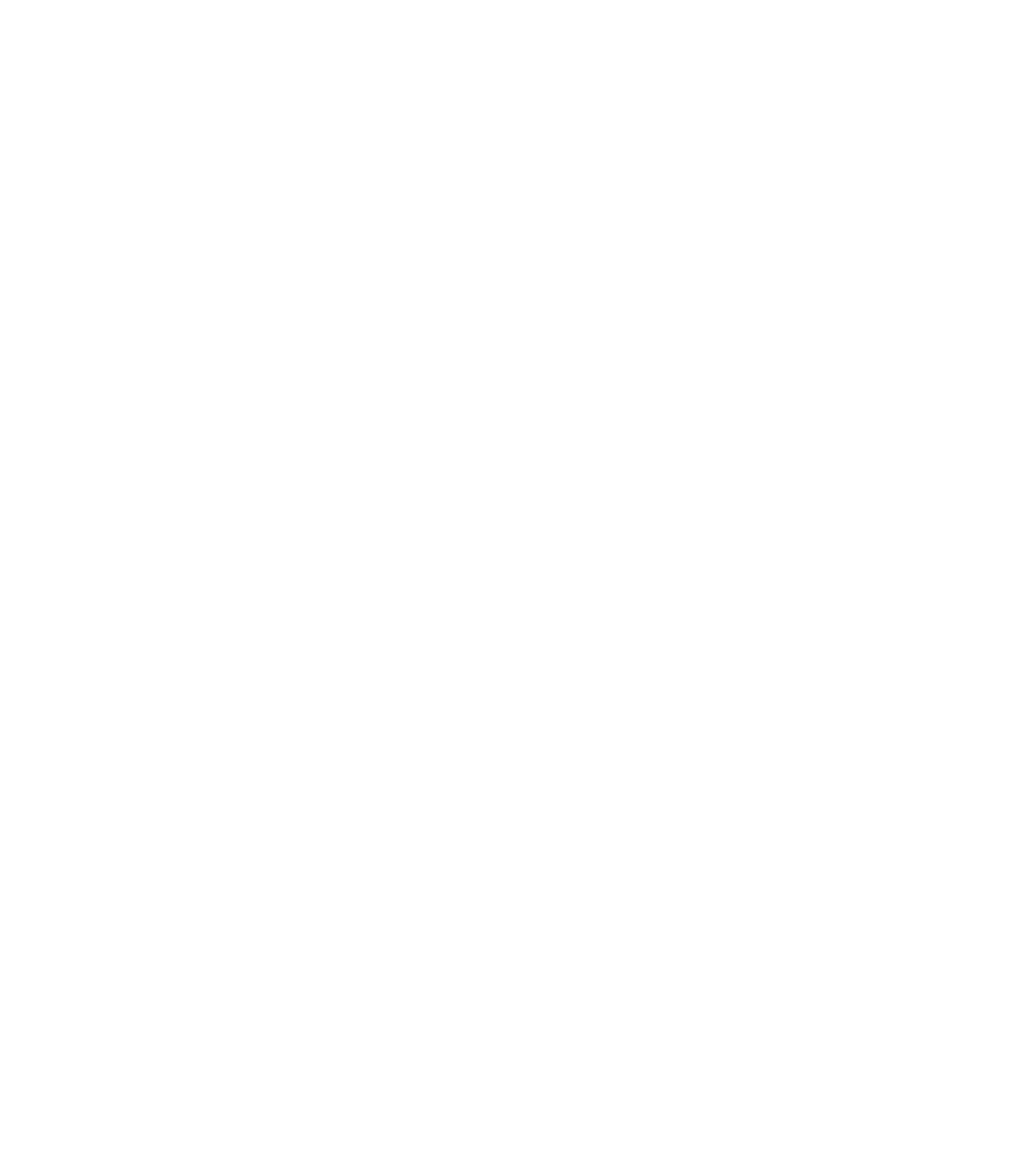
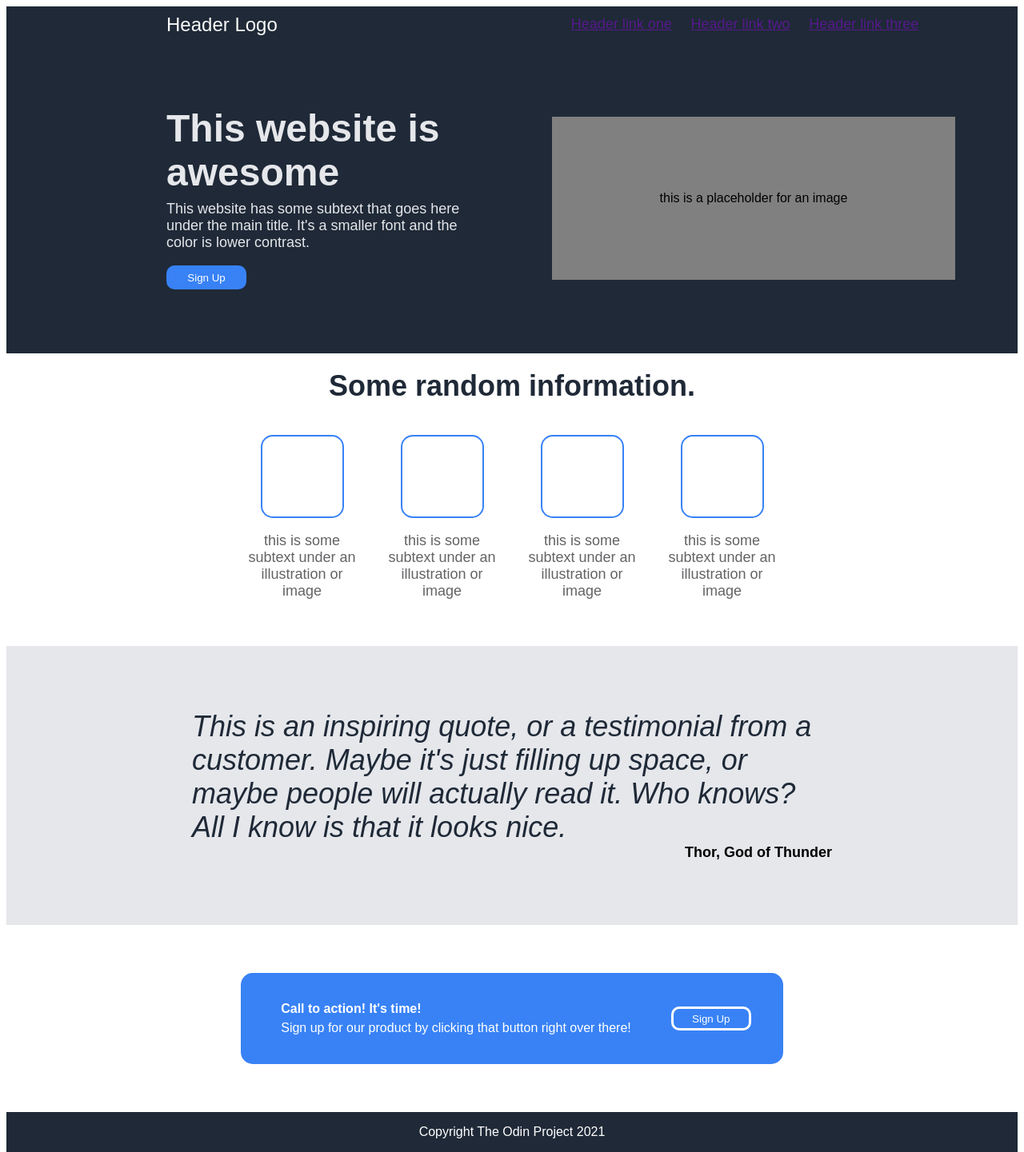
Before and after one commit to Stickfork1/landing-page, a plain HTML site: page index.html in a window 1280 px wide. Shown: the whole page at 80% size. Before the commit the page ends 800 px from the top, so only its background shows below. Drawn offline with Linux system fonts and the light colour scheme.

Commit message:
Finished landing page html & css

```diff
--- a/index.html
+++ b/index.html
@@ -7,10 +7,62 @@
     <link rel="stylesheet" href="styles.css">
 </head>
 <body>
-    <div class="heading-container"></div>
-    <div class="first-container"></div>
-    <div class="second-container"></div>
-    <div class="fourth-container"></div>
-    <div class="socials"></div>
+    <div class="content">
+        <div class="container header">
+            <div class="header-logo">Header Logo</div>
+            <div class="header-links">
+                <a href="" class="link-one">Header link one</a>
+                <a href="" class="link-two">Header link two</a>
+                <a href="" class="link-three">Header link three</a>
+            </div>
+        </div>
+        <div class="container one">
+            <div class="website-info">
+                <p class="main-text">This website is awesome</p>
+                <p class="secondary-text">This website has some subtext that goes here under the main title. It's a smaller font and the color is lower contrast.</p>
+                <div class="button-one"><button id="button-one">Sign Up</button></div>
+            </div>
+            <div class="website-image">
+                <p class="image-text">this is a placeholder for an image</p>
+            </div>
+        </div>
+        <div class="container two">
+            <div class="two-info">Some random information.</div>
+            <div class="two-examples">
+                <div class="example">
+                    <div class="image-subtext"></div>
+                    <p class="subtext">this is some subtext under an illustration or image</p>
+                </div>
+                <div class="example">
+                    <div class="image-subtext"></div>
+                    <p class="subtext">this is some subtext under an illustration or image</p>
+                </div>
+                <div class="example">
+                    <div class="image-subtext"></div>
+                    <p class="subtext">this is some subtext under an illustration or image</p>
+                </div>
+                <div class="example">
+                    <div class="image-subtext"></div>
+                    <p class="subtext">this is some subtext under an illustration or image</p>
+                </div>
+            </div>
+        </div>
+        <div class="container three">
+            <div class="quote">This is an inspiring quote, or a testimonial from a customer. Maybe it's just filling up space, or maybe people will actually read it. Who knows? All I know is that it looks nice.</div>
+            <div class="author">Thor, God of Thunder</div>
+        </div>
+        <div class="container four">
+            <div class="square-container">
+                <div class="product-signup">
+                    <p class="heading-three"><b>Call to action! It's time!</b></p>
+                    <p>Sign up for our product by clicking that button right over there!</p>
+                </div>
+                <div class="button-2"><button id="button-two">Sign Up</button></div>
+            </div>
+        </div>
+        <div class="container socials">
+            <p>Copyright The Odin Project 2021</p>
+        </div>
+    </div>
 </body>
 </html>
--- a/styles.css
+++ b/styles.css
@@ -0,0 +1,239 @@
+* {
+    font-family: Arial, Helvetica, sans-serif;
+}
+
+.content {
+    display: flex;
+    flex-direction: column;
+    height: 1000px;
+    width: auto;
+}
+
+.header {
+    background-color: #1F2937;
+    flex-grow: 0.01;
+    display: flex;
+}
+
+.header-logo, .header-links {
+    background-color: #1F2937;
+    color: white;
+    flex: 1 1 0;
+    /* border: 2px solid brown; */
+}
+
+.header-logo {
+    font-size: 24px;
+    color: #F9FAF8;
+    line-height: 45px;
+    padding-left: 200px;
+}
+
+.header-links {
+    font-size: 18px;
+    display: flex;
+    justify-content: space-evenly;
+    line-height: 45px;
+    padding-right: 100px;
+}
+
+.link {
+    color: #F9FAF8;
+    text-decoration: none;
+}
+
+.one {
+    background-color: #1F2937;
+    display: flex;
+    flex-direction: row;
+    flex-grow: 0.6;
+}
+
+.website-info, .website-image {
+    flex: 1 1 0;
+}
+
+.website-info {
+    padding-left: 200px;
+    margin-right: -100px;
+}
+
+.main-text {
+    color: #E5E7EB;
+    margin-top: 80px;
+    font-size: 48px;
+    font-weight: bolder;
+    width: 400px;
+}
+
+.secondary-text {
+    font-size: 18px;
+    color: #E5E7EB;
+    width: 400px;
+    margin-top: -40px;
+    /* border: 2px solid green; */
+}
+
+#button-one {
+    background-color: #3882F6;
+    color: white;
+    border-radius: 10px;
+    width: 100px;
+    height: 30px;
+    border: none;
+    margin-bottom: 80px;
+}
+
+.website-image {
+    display: flex;
+    align-items: center;
+    /* border: 2px solid red; */
+}
+
+.image-text {
+    border: 2px solid grey;
+    background-color: grey;
+    height: 200px;
+    width: 500px;
+    display: flex;
+    align-items: center;
+    justify-content: center;
+}
+
+.two {
+    display: flex;
+    flex-direction: column;
+    align-items: center;
+    flex-grow: 6;
+    padding-left: 40px;
+    padding-right: 40px;
+    /* border: 2px solid goldenrod; */
+}
+
+.two-info, .two-examples {
+    flex: auto;
+    /* border: 2px solid aqua; */
+}
+
+.two-info {
+    font-size: 36px;
+    font-weight: bolder;
+    color: #1F2937;
+    flex: 0.4;
+    display: flex;
+    justify-content: center;
+    align-items: center;
+    padding-top: 20px;
+    padding-bottom: 20px;
+}
+
+.two-examples {
+    display: flex;
+    width: 700px;
+    padding-bottom: 40px;
+    padding-top: 20px;
+}
+
+.image-subtext {
+    border-radius: 15px;
+    height: 100px;
+    width: 100px;
+    border: 2px solid #3882F6;
+}
+
+.subtext {
+    font-size: 18px;
+    color: #636366;
+    width: 150px;
+    text-align: center;
+}
+
+.example {
+    flex: auto;
+    display: flex;
+    flex-direction: column;
+    justify-content: center;
+    align-items: center;
+    /* border: 2px solid greenyellow; */
+}
+
+.three {
+    background-color: #E5E7EB;
+    flex-grow: 1.1;
+    display: flex;
+    flex-direction: column;
+}
+
+.quote, .author {
+    flex: auto;
+    /* border: 2px solid red; */
+}
+
+.quote {
+    align-self: center;
+    font-size: 36px;
+    font-weight: light;
+    font-style: italic;
+    color: #1F2937;
+    width: 800px;
+    padding-top: 80px;
+}
+
+.author {
+    display: flex;
+    justify-content: end;
+    align-self: center;
+    font-weight: bolder;
+    font-size: 18px;
+    width: 800px;
+    padding-bottom: 80px;
+}
+
+.four {
+    display: flex;
+    justify-content: center;
+    align-items: center;
+    padding-top: 60px;
+    padding-bottom: 60px;
+}
+
+.square-container {
+    border-radius: 15px;
+    background-color: #3882F6;
+    display: flex;
+    padding-top: 20px;
+    padding-bottom: 20px;
+}
+
+.product-signup {
+    padding-left: 50px;
+    color: white;
+}
+
+.heading-three {
+    margin-bottom: -10px;
+}
+
+.button-2 {
+    align-self: center;
+    padding-left: 50px;
+    padding-right: 40px;
+}
+
+#button-two {
+    background-color: #3882F6;
+    border: solid white;
+    color: white;
+    width: 100px;
+    border-radius: 10px;
+    height: 30px;
+}
+
+.socials {
+    background-color: #1F2937;
+    color: white;
+    flex-grow: 0.4;
+    display: flex;
+    justify-content: center;
+    align-items: center;
+}
```
